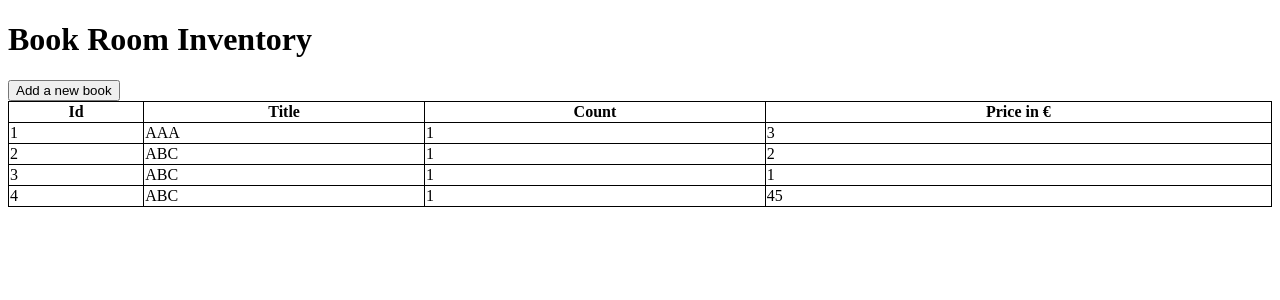
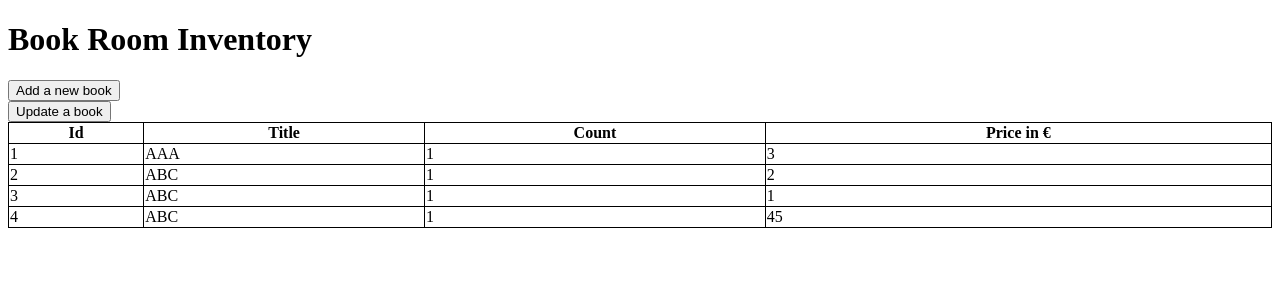
Before and after one commit to bodowd/book-room-frontend, a React (Create React App) app: page / in a window 1280 px wide. Shown: the top 300 px of the page. Built offline with nearby package versions, Linux system fonts and the light colour scheme.

Commit message:
Add ability to hide the other buttons
When Add or Update book is pressed, we can hide the other button.

Needed to enable state to be passed up from the child to the parent
component

```diff
--- a/src/InventoryPage/index.tsx
+++ b/src/InventoryPage/index.tsx
@@ -1,5 +1,5 @@
 import React from "react";
-import { AddBookForm } from "../components/AddBookForm/AddBookForm";
+import { BookForm } from "../components/BookForm/BookForm";
 import { BookTable } from "../components/BookTable/BookTable";
 import { Togglable } from "../components/Togglable/Togglable";
 import { books } from "../data/books";
@@ -13,7 +13,21 @@ export const InventoryPage = () => {
     setBooksList(booksList.concat(newBook));
   };
 
+  const editBook = (entry: BookEntry) => {};
+
+  const hideAddBookButton = () => {
+    setShowAddBookButton(!showAddBookButton);
+  };
+
+  const hideUpdateBookButton = () => {
+    setShowUpdateBookButton(!showUpdateBookButton);
+  };
+
   const [booksList, setBooksList] = React.useState<BookEntry[]>(books);
+  const [showAddBookButton, setShowAddBookButton] =
+    React.useState<boolean>(true);
+  const [showUpdateBookButton, setShowUpdateBookButton] =
+    React.useState<boolean>(true);
 
   // React.useEffect(() => {
   //   const importedBooks = books;
@@ -23,12 +37,30 @@ export const InventoryPage = () => {
   return (
     <div>
       <h1>Book Room Inventory</h1>
-      <Togglable
-        buttonLabel="Add a new book"
-        cancelButtonLabel="Close adding books"
-      >
-        <AddBookForm addBook={addBook} />
-      </Togglable>
+
+      {showAddBookButton ? (
+        <Togglable
+          buttonLabel="Add a new book"
+          cancelButtonLabel="Close adding books form"
+          setHideOthers={hideUpdateBookButton}
+        >
+          <BookForm mutateBook={addBook} isAddBook={true} />
+        </Togglable>
+      ) : (
+        <div></div>
+      )}
+
+      {showUpdateBookButton ? (
+        <Togglable
+          buttonLabel="Update a book"
+          cancelButtonLabel="Close updating books form"
+          setHideOthers={hideAddBookButton}
+        >
+          <BookForm mutateBook={editBook} isAddBook={false} />
+        </Togglable>
+      ) : (
+        <div></div>
+      )}
 
       <BookTable booksList={booksList} />
     </div>
--- a/src/components/AddBookForm/AddBookForm.tsx
+++ b/src/components/BookForm/BookForm.tsx
@@ -1,14 +1,15 @@
 import React from "react";
 import { numbersOnlyOnChange } from "../utils";
 
-interface AddBookFormProps {
-  addBook: Function;
+interface BookFormProps {
+  mutateBook: Function;
+  isAddBook: boolean;
 }
 
-export const AddBookForm = ({ addBook }: AddBookFormProps) => {
+export const BookForm = (props: BookFormProps) => {
   const handleSubmit = (event: React.SyntheticEvent) => {
     event.preventDefault();
-    addBook({
+    props.mutateBook({
       id: 0,
       title: newBookTitle,
       count: newBookCount,
@@ -19,6 +20,7 @@ export const AddBookForm = ({ addBook }: AddBookFormProps) => {
     setNewBookPrice(0);
   };
 
+  const [bookId, setBookId] = React.useState<number | string>(0);
   const [newBookTitle, setNewBookTitle] = React.useState<string>("");
   const [newBookCount, setNewBookCount] = React.useState<number>(0);
   const [newBookPrice, setNewBookPrice] = React.useState<number>(0);
@@ -26,6 +28,17 @@ export const AddBookForm = ({ addBook }: AddBookFormProps) => {
   return (
     <div>
       <form onSubmit={handleSubmit}>
+        {!props.isAddBook ? (
+          <div>
+            Id:
+            <input
+              value={1}
+              onChange={({ target }) => setBookId(target.value)}
+            />
+          </div>
+        ) : (
+          <div></div>
+        )}
         <div>
           Title:
           <input
@@ -47,7 +60,11 @@ export const AddBookForm = ({ addBook }: AddBookFormProps) => {
             onChange={(event) => numbersOnlyOnChange(event, setNewBookPrice)}
           />
         </div>
-        <button type="submit">Add Book</button>
+        {props.isAddBook ? (
+          <button type="submit">Add Book</button>
+        ) : (
+          <button type="submit">Update Book</button>
+        )}
       </form>
     </div>
   );
--- a/src/components/Togglable/Togglable.tsx
+++ b/src/components/Togglable/Togglable.tsx
@@ -3,10 +3,11 @@ import React from "react";
 interface ButtonProps extends React.ButtonHTMLAttributes<HTMLButtonElement> {
   buttonLabel: string;
   cancelButtonLabel: string;
+  // this function is to pass state back up to the parent
+  setHideOthers: (arg: boolean) => void;
 }
 
-export const Togglable = React.forwardRef<HTMLButtonElement, ButtonProps>(
-  (props, ref) => {
+export const Togglable: React.FC<ButtonProps> = (props) => {
   const [visible, setVisible] = React.useState(false);
 
   const hideWhenVisible = { display: visible ? "none" : "" };
@@ -14,6 +15,7 @@ export const Togglable = React.forwardRef<HTMLButtonElement, ButtonProps>(
 
   const toggleVis = () => {
     setVisible(!visible);
+    props.setHideOthers(!visible);
   };
 
   // React.useImperativeHandle(ref, () => {
@@ -31,5 +33,4 @@ export const Togglable = React.forwardRef<HTMLButtonElement, ButtonProps>(
       </div>
     </div>
   );
-  }
-);
+};
```
Also changed, not shown: tsconfig.json (+2 -8 lines). Lines whose indentation alone changed are shown as unchanged.
